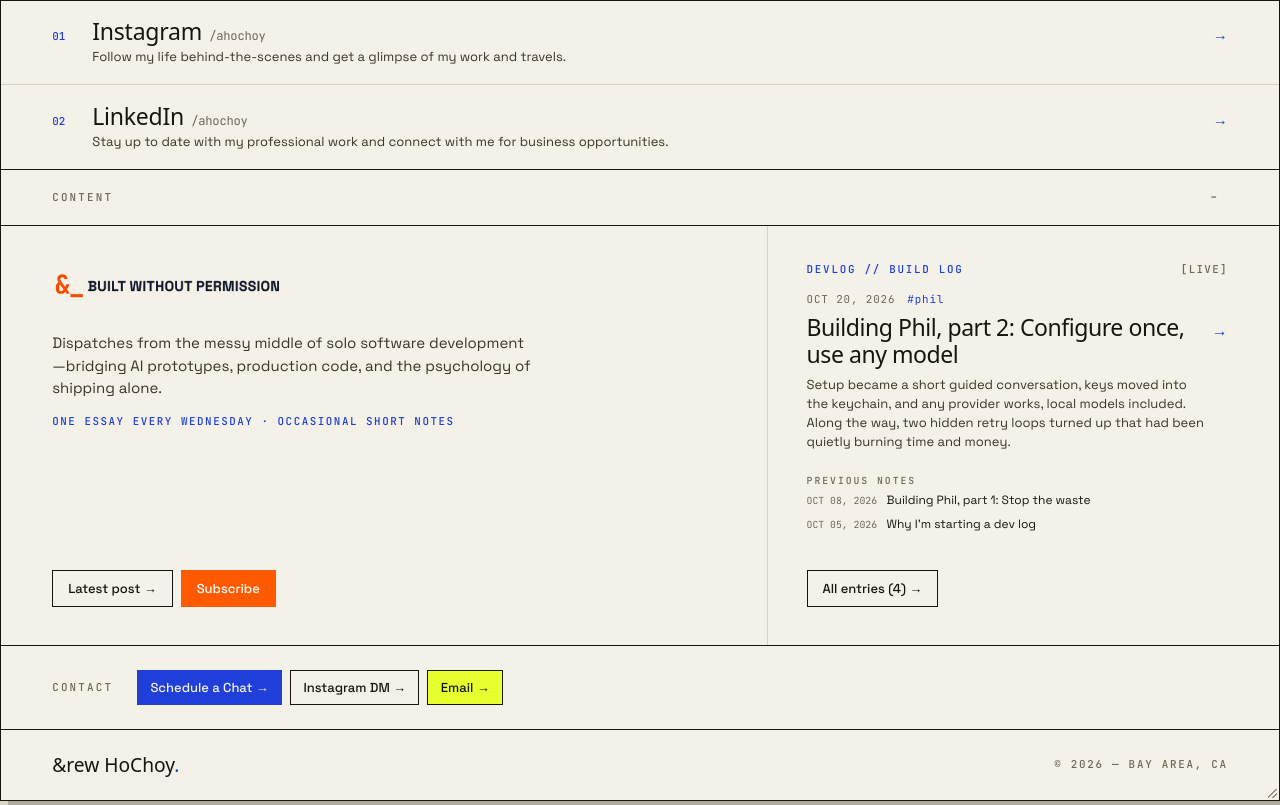
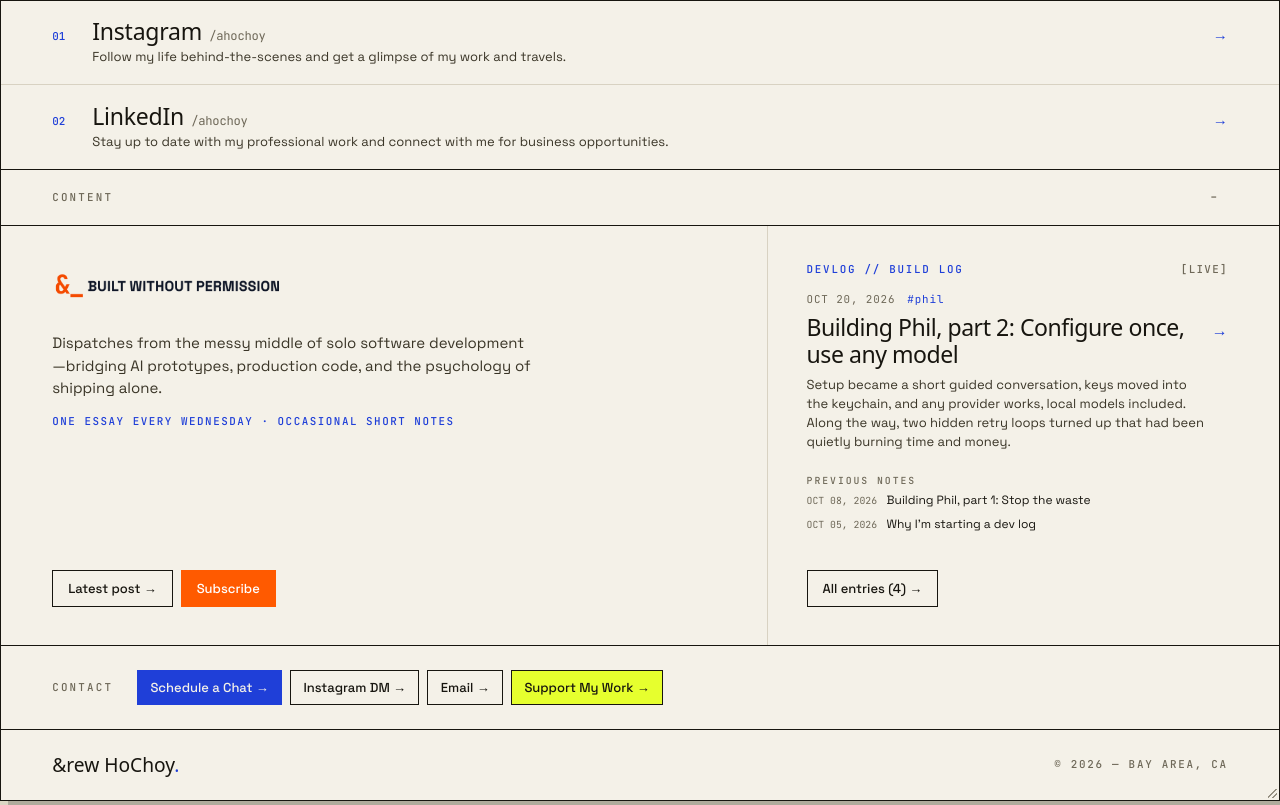
Before and after one commit to ahochoy/hochoy-biz, an Astro site: page / in a window 1280 px wide. Shown: the part 2041-2846 px from the top of the page. Built offline with nearby package versions, Linux system fonts and the light colour scheme; Astro itself is replaced by a stand-in of ours; a web font is replaced by a local one.

Commit message:
Update Phil Coding URL/copy and add Ko-fi Support My Work button

```diff
--- a/src/components/Contact.astro
+++ b/src/components/Contact.astro
@@ -1,17 +1,22 @@
 ---
 import contactData from '../data/contact.json';
 
-// Rank the buttons: primary (blue), secondary (outline), highlight (neon).
-const tones = ['primary', 'ghost', 'highlight'] as const;
+// Rank the buttons: primary (blue), ghost (outline), highlight (yellow).
+const toneByType: Record<string, 'primary' | 'ghost' | 'highlight'> = {
+  cal: 'primary',
+  instagram: 'ghost',
+  email: 'ghost',
+  kofi: 'highlight',
+};
 ---
 
 <div class="contact-row">
-  {contactData.map((btn, i) => (
+  {contactData.map((btn) => (
     <a
       href={btn.href}
       target="_blank"
       rel="noopener noreferrer"
-      class:list={["contact-btn", `contact-btn--${tones[i % tones.length]}`]}
+      class:list={["contact-btn", `contact-btn--${toneByType[btn.type] ?? 'ghost'}`]}
     >
       {btn.label} <span aria-hidden="true">→</span>
     </a>
--- a/src/data/ai-projects.json
+++ b/src/data/ai-projects.json
@@ -2,7 +2,7 @@
   {
     "id": "phil",
     "name": "Phil Coding",
-    "description": "A bring-your-own-key development agent terminal CLI tool with built-in benchmarking.",
+    "description": "A bring-your-own-key coding agent terminal CLI tool with built-in benchmarking.",
     "tags": [
       "Python",
       "LangGraph",
@@ -11,7 +11,7 @@
       "BYOK",
       "Benchmarking"
     ],
-    "href": "https://phil-development.hochoy.dev",
+    "href": "https://phil-coding.hochoy.dev",
     "githubHref": "https://github.com/ahochoy/phil",
     "ctaLabel": "Launch project",
     "isPrivate": false
--- a/src/data/contact.json
+++ b/src/data/contact.json
@@ -13,5 +13,10 @@
     "label": "Email",
     "href": "mailto:a.hochoy@gmail.com",
     "type": "email"
+  },
+  {
+    "label": "Support My Work",
+    "href": "https://ko-fi.com/ahochoy",
+    "type": "kofi"
   }
 ]
```
Also changed, not shown: tests/components/Contact.test.ts (+5 -0 lines).
